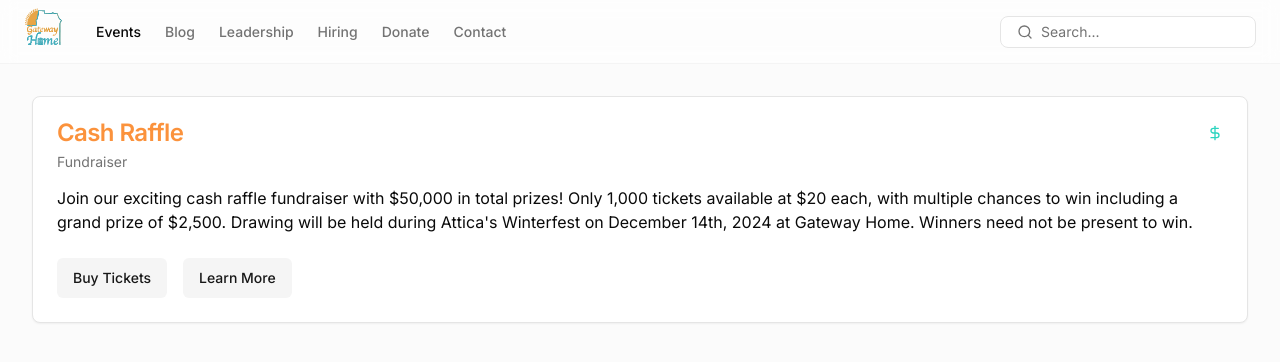
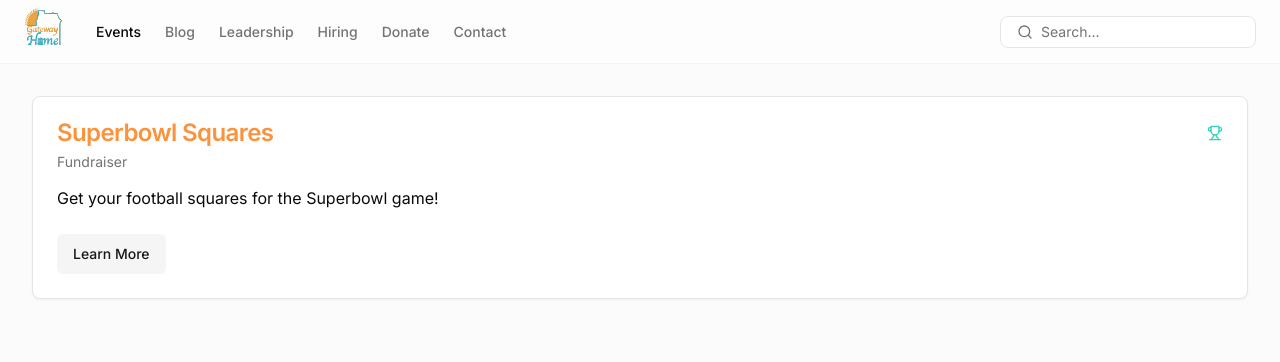
Before and after one commit to cooper-gadd/gateway-home-attica, a Next.js app: page /events in a window 1280 px wide. Shown: the top 362 px of the page. Built offline with nearby package versions, Linux system fonts and the light colour scheme.

Commit message:
superbowl squares

```diff
--- a/src/app/events/[id]/page.tsx
+++ b/src/app/events/[id]/page.tsx
@@ -22,11 +22,13 @@ export default function Event({
       </h1>
       {event.content}
       <div>
-        <Button asChild>
-          <Link target="_blank" href={event.link}>
-            {event.action}
-          </Link>
-        </Button>
+        {event.action && (
+          <Button asChild>
+            <Link target="_blank" href={event.link ?? "#"}>
+              {event.action}
+            </Link>
+          </Button>
+        )}
       </div>
     </>
   );
--- a/src/app/events/_components/cash-raffle.tsx
+++ /dev/null
@@ -1,31 +0,0 @@
-export function CashRaffle() {
-  return (
-    <div>
-      <p className="leading-7 [&:not(:first-child)]:mt-6">
-        $50,000 in cash prizes!
-      </p>
-      <p className="leading-7 [&:not(:first-child)]:mt-6">
-        Only 1,000 tickets will be sold between October 1st - December 14th
-        2024.
-      </p>
-      <p className="leading-7 [&:not(:first-child)]:mt-6">
-        Winner will be drawn at Gateway Home during Attica&apos;s Winterfest
-        December 14th at 12pm.
-      </p>
-      <ul className="my-6 ml-6 list-disc [&>li]:mt-2">
-        <li>1st Prize: $2,500</li>
-        <li>2nd Prize: $1,000</li>
-        <li>1 Prize: $500</li>
-        <li>1 Prize: $250</li>
-        <li>4 Prizes: $100 each</li>
-        <li>7 Prizes: $50 each</li>
-      </ul>
-      <p className="leading-7 [&:not(:first-child)]:mt-6">
-        Tickets are $20 a piece.
-      </p>
-      <p className="leading-7 [&:not(:first-child)]:mt-6">
-        Winners need not be present to win.
-      </p>
-    </div>
-  );
-}
--- /dev/null
+++ b/src/app/events/_components/superbowl-squares.tsx
@@ -0,0 +1,33 @@
+export function SuperbowlSquares() {
+  return (
+    <div>
+      <p className="leading-7 [&:not(:first-child)]:mt-6">
+        Get your football squares for the Super Bowl game (Sun, Feb 9th).
+      </p>
+      <p className="leading-7 [&:not(:first-child)]:mt-6">Each square is $25</p>
+      <p className="leading-7 [&:not(:first-child)]:mt-6">
+        Quarterly pay outs will be as follows:
+      </p>
+      <ul className="my-6 ml-6 list-disc [&>li]:mt-2">
+        <li>1st quarter: $150</li>
+        <li>Halftime: $250</li>
+        <li>3rd quarter: $150</li>
+        <li>Final: $450</li>
+      </ul>
+      <p className="leading-7 [&:not(:first-child)]:mt-6">
+        To purchase squares contact Gateway Home at{" "}
+        <a href="tel:5857084331">(585) 708-4331</a>
+      </p>
+      <p className="leading-7 [&:not(:first-child)]:mt-6">
+        or visit us at{" "}
+        <a
+          href="https://maps.google.com/?q=91+Main+St+Attica+NY"
+          target="_blank"
+          rel="noopener noreferrer"
+        >
+          91 Main St. Attica, NY
+        </a>
+      </p>
+    </div>
+  );
+}
--- a/src/app/events/_data/data.tsx
+++ b/src/app/events/_data/data.tsx
@@ -1,6 +1,6 @@
-import { DollarSign, type LucideProps } from "lucide-react";
+import { Trophy, type LucideProps } from "lucide-react";
 import { type ForwardRefExoticComponent, type RefAttributes } from "react";
-import { CashRaffle } from "../_components/cash-raffle";
+import { SuperbowlSquares } from "../_components/superbowl-squares";
 
 export const events: {
   id: string;
@@ -8,21 +8,18 @@ export const events: {
   type: string;
   description: string;
   content: JSX.Element;
-  action: string;
-  link: string;
+  action?: string;
+  link?: string;
   icon: ForwardRefExoticComponent<
     Omit<LucideProps, "ref"> & RefAttributes<SVGSVGElement>
   >;
 }[] = [
   {
-    id: "cash-raffle",
-    title: "Cash Raffle",
-    icon: DollarSign,
+    id: "superbowl-squares",
+    title: "Superbowl Squares",
+    icon: Trophy,
     type: "Fundraiser",
-    description:
-      "Join our exciting cash raffle fundraiser with $50,000 in total prizes! Only 1,000 tickets available at $20 each, with multiple chances to win including a grand prize of $2,500. Drawing will be held during Attica's Winterfest on December 14th, 2024 at Gateway Home. Winners need not be present to win.",
-    content: <CashRaffle />,
-    action: "Buy Tickets",
-    link: "https://gatewayhomeattica.networkforgood.com/events/77462-cash-raffle-2024?fbclid=IwZXh0bgNhZW0CMTAAAR2xD1PeWxdwL7yNRZG1TMCwtD9tvGX3G6L6cCLLDJMzPU0am7xSddyp1mw_aem_ePsseGJW0Csc2DelvRl8Dw",
+    description: "Get your football squares for the Superbowl game!",
+    content: <SuperbowlSquares />,
   },
 ];
--- a/src/app/events/page.tsx
+++ b/src/app/events/page.tsx
@@ -28,11 +28,13 @@ export default function Events() {
           </CardHeader>
           <CardContent>{event.description}</CardContent>
           <CardFooter className="flex items-center gap-4">
-            <Button variant={"secondary"} asChild>
-              <Link target="_blank" href={event.link}>
-                {event.action}
-              </Link>
-            </Button>
+            {event.action && (
+              <Button variant={"secondary"} asChild>
+                <Link target="_blank" href={event.link ?? "#"}>
+                  {event.action}
+                </Link>
+              </Button>
+            )}
             <Button variant={"secondary"} asChild>
               <Link href={`/events/${event.id}`}>Learn More</Link>
             </Button>
```
